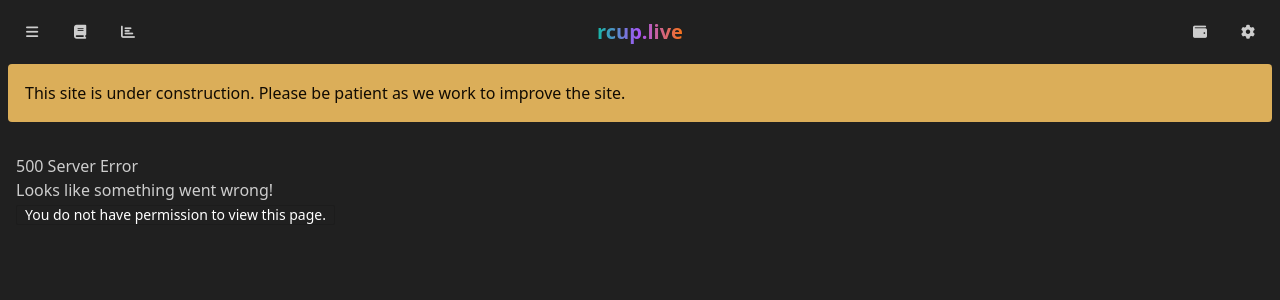
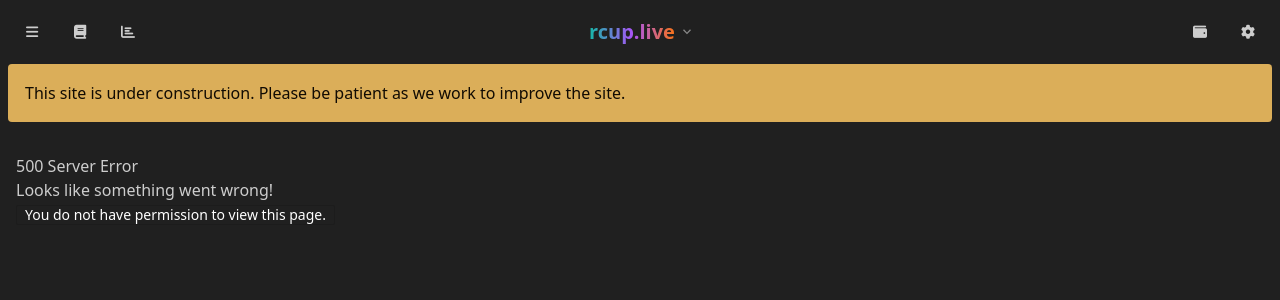
Before and after one commit to doublesync/TheRussellCup, a Django app: page /logs/upgrades/incomplete/ in a window 1280 px wide. Shown: the top 300 px of the page. Run offline with Django 5.2, Linux system fonts and the light colour scheme; the visitor is signed in with stand-in values (Sample User, id 1); some libraries are stand-ins or nearby versions.

Commit message:
Add theme controller

```diff
--- a/templates/_base.html
+++ b/templates/_base.html
@@ -15,6 +15,7 @@
   {% block css %}
   {% comment %} <link rel="stylesheet" href="{% static 'css/bootstrap.min.css' %}"> {% endcomment %}
   <link rel="stylesheet" href="{% static 'django_table_sort.css' %}"/>
+  <link rel="stylesheet" href="{% static 'css/datatables.css' %}"/>
   <link href="https://cdn.jsdelivr.net/npm/select2@4.1.0-rc.0/dist/css/select2.min.css" rel="stylesheet" />
   {% endblock %}
 
@@ -24,6 +25,7 @@
   <script src="https://ajax.googleapis.com/ajax/libs/jquery/3.7.1/jquery.min.js"></script>
   <script src="https://kit.fontawesome.com/b33b23df20.js" crossorigin="anonymous"></script>
   <script src="https://cdn.jsdelivr.net/npm/select2@4.1.0-rc.0/dist/js/select2.min.js"></script>
+  <script src="{% static 'js/datatables.js' %}"></script>
 
   {% block styles %}
   {% endblock styles %}
@@ -36,6 +38,15 @@
 </head>
 
 <body>
+
+  <style>
+    html {
+        opacity: 0;
+    }
+    html.loaded {
+        opacity: 1;
+    }
+  </style>
 
   {% block navbar %}
     <div class="navbar bg-base-100">
@@ -85,7 +96,22 @@
         </div>
       </div>
       <div class="navbar-center">
-        <a href="{% url 'home' %}" class="text-xl animate-text bg-gradient-to-r from-teal-500 via-purple-500 to-orange-500 bg-clip-text text-transparent text-5xl font-black">rcup.live</a>
+        {% comment %} Theme selector {% endcomment %}
+        <div class="dropdown dropdown-end">
+          <div tabindex="0" role="button" class="btn-ghost btn">
+            <button class="text-xl animate-text bg-gradient-to-r from-teal-500 via-purple-500 to-orange-500 bg-clip-text text-transparent text-5xl font-black">rcup.live</button>
+            <svg width="12px" height="12px" class="inline-block h-2 w-2 fill-current opacity-60" xmlns="http://www.w3.org/2000/svg" viewBox="0 0 2048 2048">
+              <path d="M1799 349l242 241-1017 1017L7 590l242-241 775 775 775-775z"></path>
+            </svg>
+          </div>
+          <ul tabindex="0" class="dropdown-content bg-base-300 rounded-box z-50 w-40 p-2 shadow-xl">
+            <li><input type="radio" name="theme-dropdown" class="theme-controller btn btn-sm btn-ghost justify-start" aria-label="Default" value="business" /></li>
+            <li><input type="radio" name="theme-dropdown" class="theme-controller btn btn-sm btn-ghost justify-start" aria-label="Retro" value="retro" /></li>
+            <li><input type="radio" name="theme-dropdown" class="theme-controller btn btn-sm btn-ghost justify-start" aria-label="Cyberpunk" value="cyberpunk" /></li>
+            <li><input type="radio" name="theme-dropdown" class="theme-controller btn btn-sm btn-ghost justify-start" aria-label="Valentine" value="valentine" /></li>
+            <li><input type="radio" name="theme-dropdown" class="theme-controller btn btn-sm btn-ghost justify-start" aria-label="Aqua" value="aqua" /></li>
+          </ul>
+        </div>
       </div>
       <div class="navbar-end">
         {% comment %} Payment requests & claim rewards modal (only if logged in) {% endcomment %}
@@ -178,6 +204,28 @@
     {% endblock content %}
   </div>
 
+  {% comment %} Theme selector script {% endcomment %}
+  <script>
+    document.addEventListener("DOMContentLoaded", function () {
+      const themeControllers = document.querySelectorAll(".theme-controller");
+      const htmlElement = document.documentElement;
+      const savedTheme = localStorage.getItem("rcup-theme");
+      // Apply saved theme if it exists
+      if (savedTheme) {
+        htmlElement.setAttribute("data-theme", savedTheme);
+      }
+      // Show page after applying the theme
+      htmlElement.classList.add("loaded");
+      // Add event listeners to all theme controllers
+      themeControllers.forEach(input => {
+        input.addEventListener("change", function () {
+          const selectedTheme = this.value;
+          htmlElement.setAttribute("data-theme", selectedTheme);
+          localStorage.setItem("rcup-theme", selectedTheme);
+        });
+      });
+    });
+  </script>
 
   {% block javascript %}
   {% comment %} <script src="https://cdn.jsdelivr.net/npm/bootstrap@5.3.3/dist/js/bootstrap.bundle.min.js"
```
